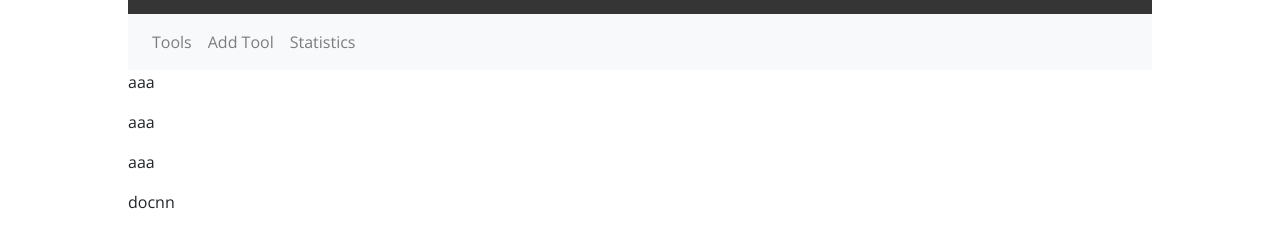
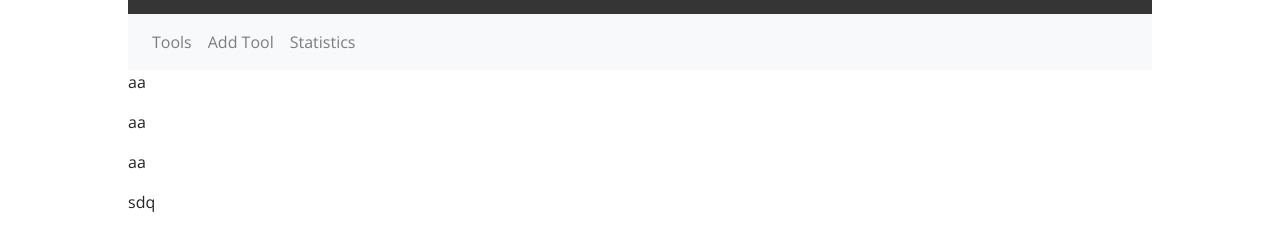
Before and after one commit to medkhalilbousrih/toolyfrontend, a React (Create React App) app: page /supplier in a window 1280 px wide. Shown: the part 388-638 px from the top of the page. Built offline with nearby package versions, Linux system fonts and the light colour scheme; data requests are answered from the project's data file.

Commit message:
tools again

```diff
--- a/src/components/thesupplier/tools.js
+++ b/src/components/thesupplier/tools.js
@@ -9,7 +9,7 @@ const Tools = () => {
   return (
     <div>
       {tools.map((tool) => (
-        <p>{tool.name}</p>
+        <p>{tool.price}</p>
       ))}
     </div>
   );
```
